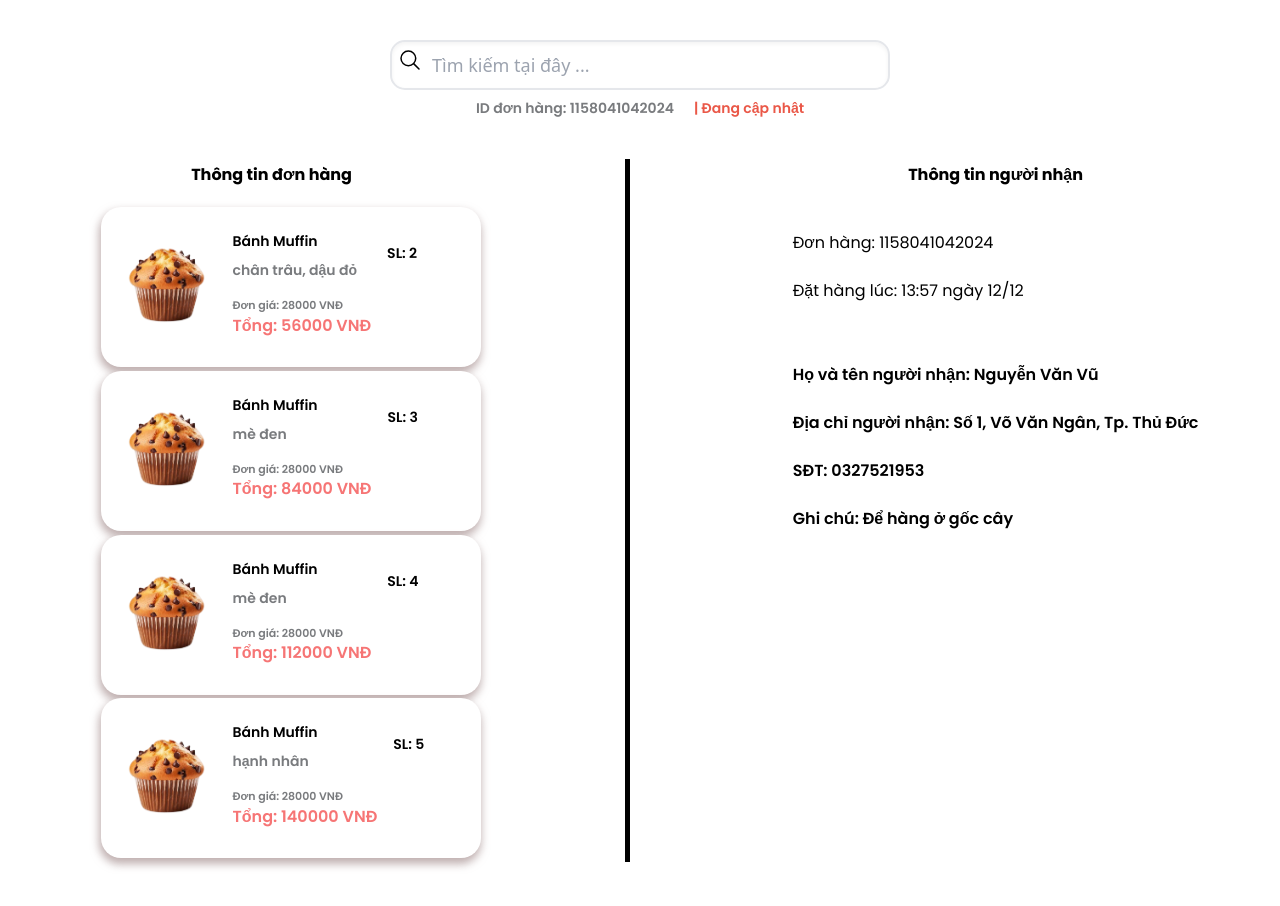
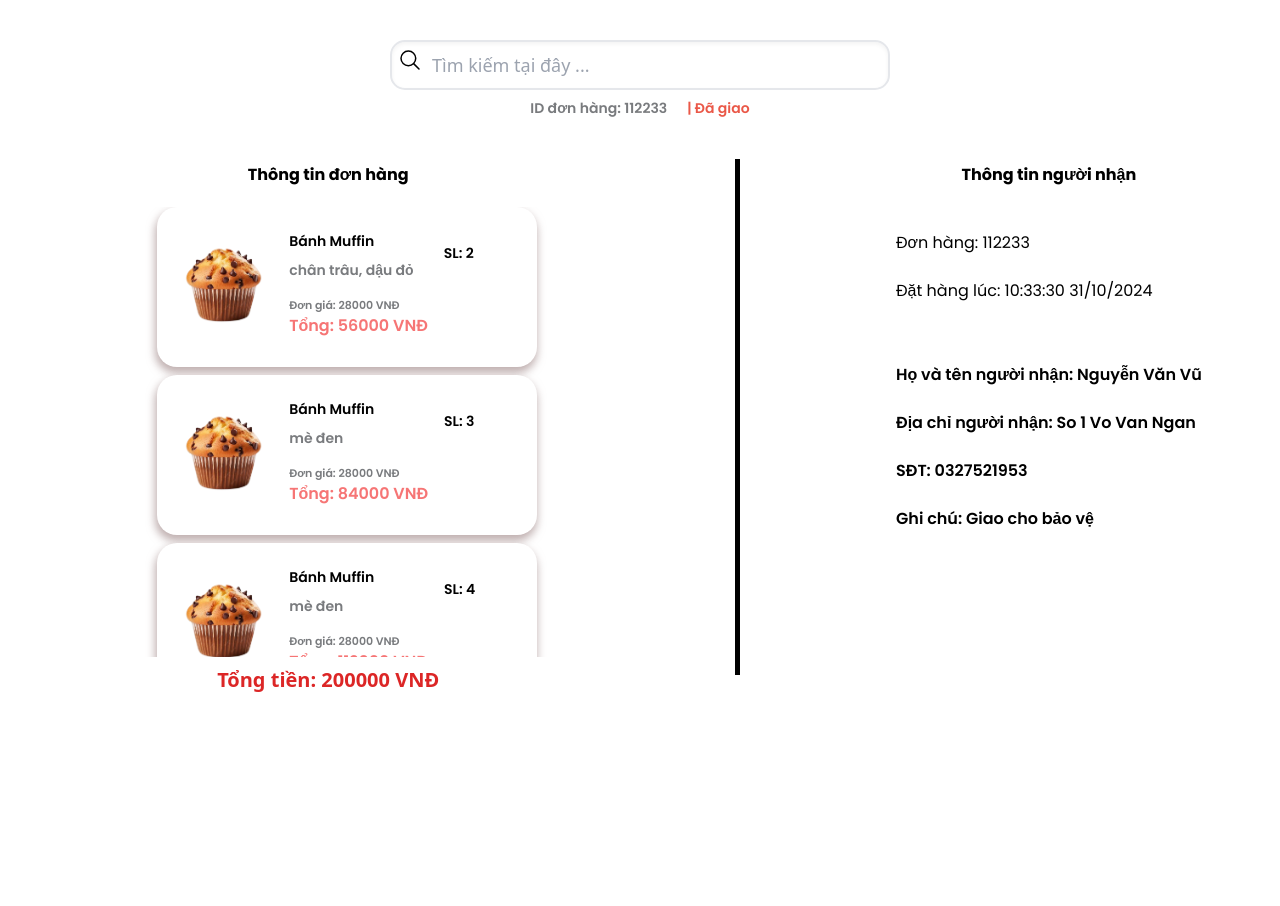
Before and after one commit to devkcng/bakery-store, a Next.js app: page / in a window 1280 px wide. Shown: the top 906 px of the page. After the commit the page ends 800 px from the top, so only its background shows below. Built offline with nearby package versions, Linux system fonts and the light colour scheme; a web font is replaced by a local one.

Commit message:
"modify: updated Page.tsx, ItemOrder.tsx, OrderInfoSection.tsx, and orderInfo.css files with code refactoring and styling changes."

```diff
--- a/src/app/page.tsx
+++ b/src/app/page.tsx
@@ -1,6 +1,6 @@
 "use client";
 import Header from "@/components/header/header";
-import ItemCard, {ItemProps} from "@/components/item-card/item-card";
+import ItemCard, { ItemProps } from "@/components/item-card/item-card";
 import MenuTabs from "@/components/menu-tabs/menu-tabs";
 import SearchBar from "@/components/search-bar/search-bar";
 import MenuSection from "@/components/section/menu-section";
@@ -26,6 +26,10 @@ export default function Home() {
   //   itemPrice: 28000 // Giá món
   // };
   // const count = 2;
+  const time: string = new Date().toLocaleString("vi-VN", {
+    timeZone: "Asia/Ho_Chi_Minh",
+  });
+  console.log(time);
   return (
     <div>
       {/* <SearchBar className="mt-[50px]" isShow={true}></SearchBar> */}
@@ -38,7 +42,15 @@ export default function Home() {
           itemTopping=""
           itemTotal={itemInfo.itemPrice*count}
       /> */}
-      <OrderInfoSection></OrderInfoSection>
+      <OrderInfoSection
+        idOrder="112233"
+        addressBuyer="So 1 Vo Van Ngan"
+        idStatus="Đã giao"
+        nameBuyer="Nguyễn Văn Vũ"
+        note="Giao cho bảo vệ"
+        phonenumber="0327521953"
+        time={time.toString()}
+      ></OrderInfoSection>
     </div>
   );
 }
--- a/src/components/section/orderInfo-section.tsx
+++ b/src/components/section/orderInfo-section.tsx
@@ -1,59 +1,77 @@
-import React, {FC} from 'react';
+import React, { FC } from "react";
 import "./orderInfo.css";
-import ItemOrder,{DetailOrder} from '../item-order/item-order';
-import ItemCard, {ItemProps} from "@/components/item-card/item-card";
-import SearchBar from '../search-bar/search-bar';
-const itemInfo: ItemProps =
-{
-    imagePath: '', // Đường dẫn đến ảnh
-    itemName: '', // Tên món
-    itemPrice: 28000 // Giá món
+import ItemOrder, { DetailOrder } from "../item-order/item-order";
+import ItemCard, { ItemProps } from "@/components/item-card/item-card";
+import SearchBar from "../search-bar/search-bar";
+const itemInfo: ItemProps = {
+  imagePath: "", // Đường dẫn đến ảnh
+  itemName: "", // Tên món
+  itemPrice: 28000, // Giá món
 };
-const items: DetailOrder[] =
-[
-    {itemInfo, itemCount:2, itemTopping:'chân trâu, dậu đỏ'},
-    {itemInfo, itemCount:3, itemTopping:'mè đen'},
-    {itemInfo, itemCount:4, itemTopping:'mè đen'},
-    {itemInfo, itemCount:5, itemTopping:'hạnh nhân'}
-]
-export interface orderInfo
-{
+const items: DetailOrder[] = [
+  { itemInfo, itemCount: 2, itemTopping: "chân trâu, dậu đỏ" },
+  { itemInfo, itemCount: 3, itemTopping: "mè đen" },
+  { itemInfo, itemCount: 4, itemTopping: "mè đen" },
+  { itemInfo, itemCount: 5, itemTopping: "hạnh nhân" },
+];
+export interface orderInfo {
   idOrder: string;
-    idStatus:string;
+  idStatus: string;
   time: string;
   nameBuyer: string;
   addressBuyer: string;
   phonenumber: string;
   note: string;
-};
-const OrderInfoSection:FC<orderInfo> = ({idOrder,idStatus,time,nameBuyer,addressBuyer, phonenumber,note}) => {
+}
+const OrderInfoSection: FC<orderInfo> = ({
+  idOrder,
+  idStatus,
+  time,
+  nameBuyer,
+  addressBuyer,
+  phonenumber,
+  note,
+}) => {
   return (
-       <div id='container'>
-            <div className='flex flex-col items-center mt-10 mb-10 '>
-                <SearchBar isShow={true} className='searchBarLarger '/>
-                <div className='flex flex-row items-end'>
+    <div id="container">
+      <div className="flex flex-col items-center mt-10 mb-10 ">
+        <SearchBar isShow={true} className="searchBarLarger " />
+        <div className="flex flex-row items-end">
           <span className="block font-display text-[14px] font-semibold text-[#797B7E] mt-2">
             {idOrder ? `ID đơn hàng: ${idOrder}` : "ID đơn hàng: 1158041042024"}
           </span>
           <label className="block font-display text-[14px] font-semibold text-[#EA5848] mt-2 ml-5">
-                        {idStatus ? `| ${idOrder}` : "| Đang cập nhật"}
+            {idStatus ? `| ${idStatus}` : "| Đang cập nhật"}
           </label>
         </div>
       </div>
-            <div className='flex flex-row justify-around mt-10 mb-20 h-auto'>
+      <div className="flex flex-row justify-around m-auto h-auto">
         <div>
+          <div className="flex flex-col">
             <span className="block text-center font-display text-[16px] font-bold mt-1 mb-5">
               Thông tin đơn hàng
             </span>
+            <div className="list-order grid grid-rows-1 h-[450px] w-[500px] ">
+              <div className="m-auto w-auto ">
                 {items.map((item, index) => (
-                    <ItemOrder key={index}
+                  <div key={index} className="mb-2">
+                    <ItemOrder
                       itemInfo={item.itemInfo}
                       itemCount={item.itemCount}
-                    itemTopping={item.itemTopping}/>
+                      itemTopping={item.itemTopping}
+                    />
+                  </div>
                 ))}
               </div>
-                <div className="bg-black w-[5px] h-[full]"></div>
-                <div className='flex flex-col'>
+            </div>
+          </div>
+          <div className="font-semibold text-red-600 text-[20px] h-[10px] text-center mt-2">
+            Tổng tiền: 200000 VNĐ
+          </div>
+        </div>
+
+        <div className="bg-black w-[5px] h-[full] text-center"></div>
+        <div className="flex flex-col">
           <span className="block text-center font-display text-[16px] font-bold mt-1 mb-10">
             Thông tin người nhận
           </span>
@@ -64,10 +82,14 @@ const OrderInfoSection:FC<orderInfo> = ({idOrder,idStatus,time,nameBuyer,address
             {time ? `Đặt hàng lúc: ${time}` : "Đặt hàng lúc: 13:57 ngày 12/12"}
           </span>
           <span className="block font-display text-[16px] font-semibold mt-10 mb-5">
-                    {nameBuyer ? `Họ và tên người nhận: ${nameBuyer}` : "Họ và tên người nhận: Nguyễn Văn Vũ"}
+            {nameBuyer
+              ? `Họ và tên người nhận: ${nameBuyer}`
+              : "Họ và tên người nhận: Nguyễn Văn Vũ"}
           </span>
           <span className="block font-display text-[16px] font-semibold mt-1 mb-5">
-                    {addressBuyer ? `Địa chỉ người nhận: ${addressBuyer}` : "Địa chỉ người nhận: Số 1, Võ Văn Ngân, Tp. Thủ Đức"}
+            {addressBuyer
+              ? `Địa chỉ người nhận: ${addressBuyer}`
+              : "Địa chỉ người nhận: Số 1, Võ Văn Ngân, Tp. Thủ Đức"}
           </span>
           <span className="block font-display text-[16px] font-semibold mt-1 mb-5">
             {phonenumber ? `SĐT: ${phonenumber}` : "SĐT: 0327521953"}
@@ -78,7 +100,6 @@ const OrderInfoSection:FC<orderInfo> = ({idOrder,idStatus,time,nameBuyer,address
         </div>
       </div>
     </div>
-
   );
 };
 
--- a/src/components/section/orderInfo.css
+++ b/src/components/section/orderInfo.css
@@ -1,12 +1,19 @@
-.container
-{
+.container {
   display: flex;
   flex-direction: column;
   justify-content: center;
 }
-.searchBarLarger input
-{
+.searchBarLarger input {
   width: 500px;
   height: 50px;
   border-radius: 15px;
 }
+.list-order {
+  /* Chiều cao cố định */
+  overflow-y: auto; /* Cho phép cuộn dọc */
+  scrollbar-width: none; /* Ẩn thanh cuộn cho Firefox */
+}
+
+.list-order::-webkit-scrollbar {
+  display: none; /* Ẩn thanh cuộn cho trình duyệt Webkit (Chrome, Safari) */
+}
```
Also changed, not shown: src/components/item-order/item-order.tsx (+19 -16 lines). Lines whose indentation alone changed are shown as unchanged.
